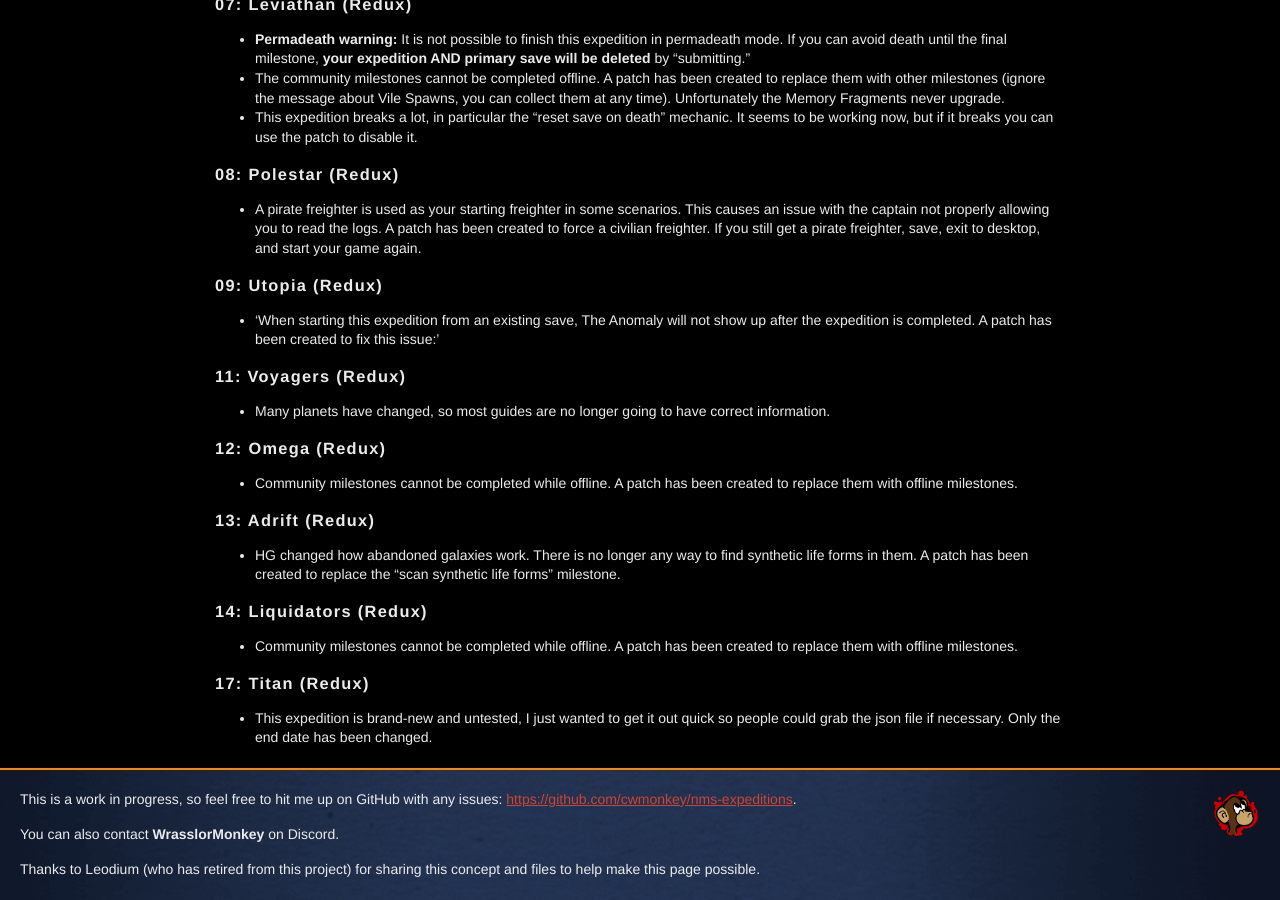
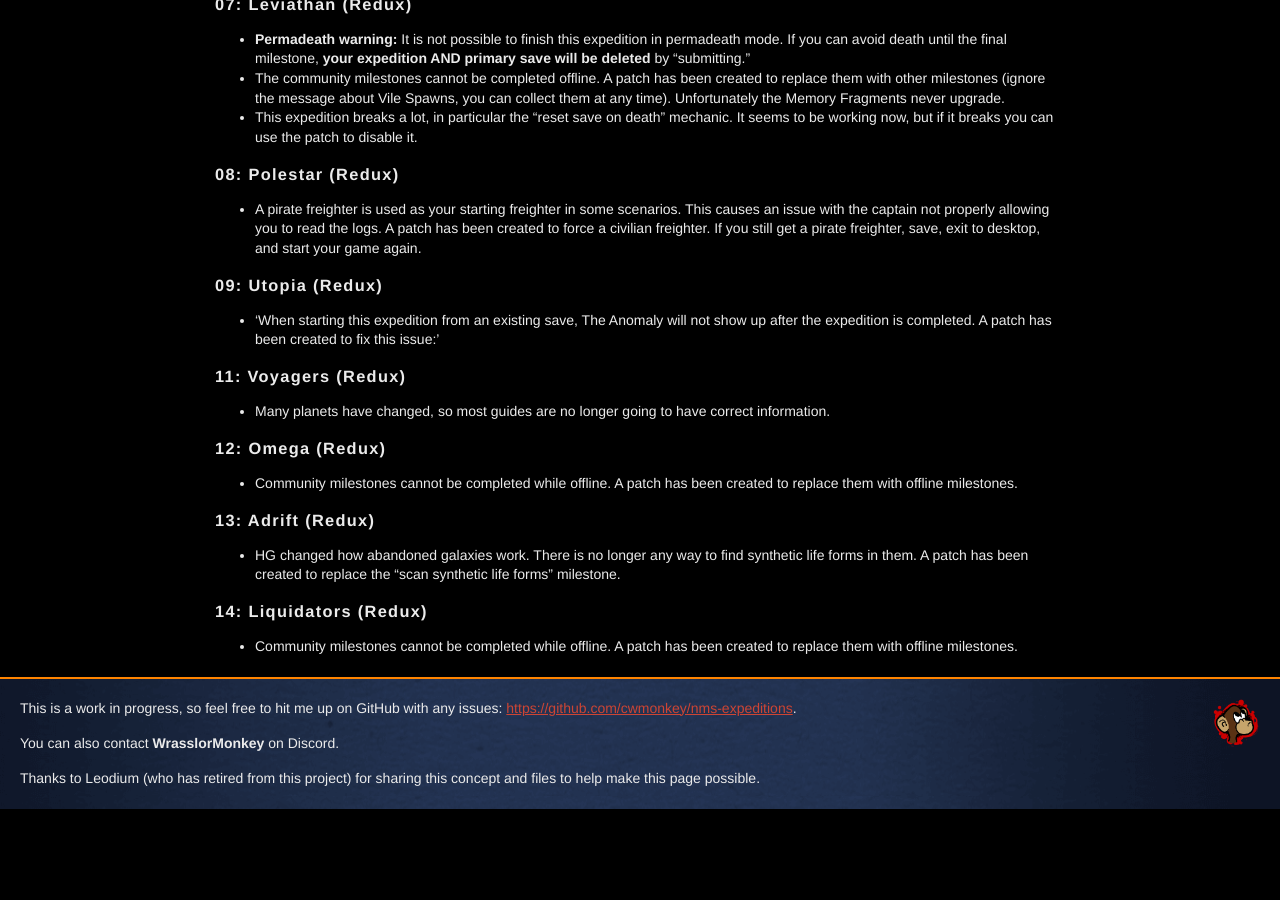
Before and after one commit to cwmonkey/nms-expeditions, a Jekyll site: the page built from index.html, in a window 1280 px wide and 900 px high, scrolled down 2912 px. Built offline with Jekyll 4.4.1, drawn with Linux system fonts in a browser that asks for light colours; some web fonts are replaced; after the commit the page ends 3721 px from its top, so only the background shows below that; some of the changed text lies outside the part shown.

Commit message:
Updating Expedition 17: Titan
Tested. Not redux. About gas giants.

```diff
--- a/_data/expeditions.yml
+++ b/_data/expeditions.yml
@@ -175,9 +175,6 @@
   redux: 1
 - id: e017
   name: '17: Titan'
-  description: The one with lots of water
+  description: The one with gas giants
   image: e17_titan.png
   json: 17_titan.json
-  redux: 1
-  notice: >
-          * This expedition is brand-new and untested, I just wanted to get it out quick so people could grab the json file if necessary. Only the end date has been changed.
```
